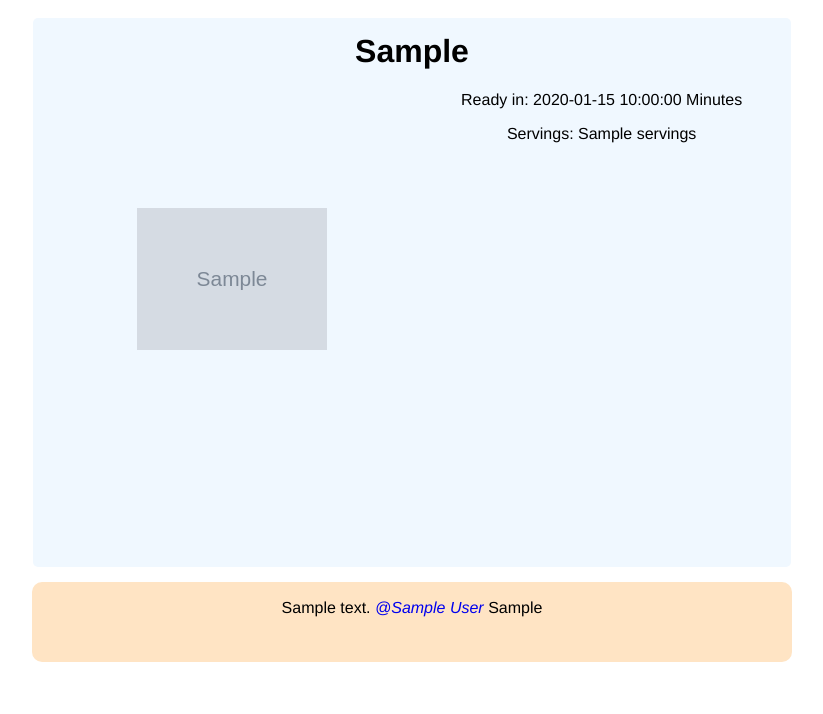
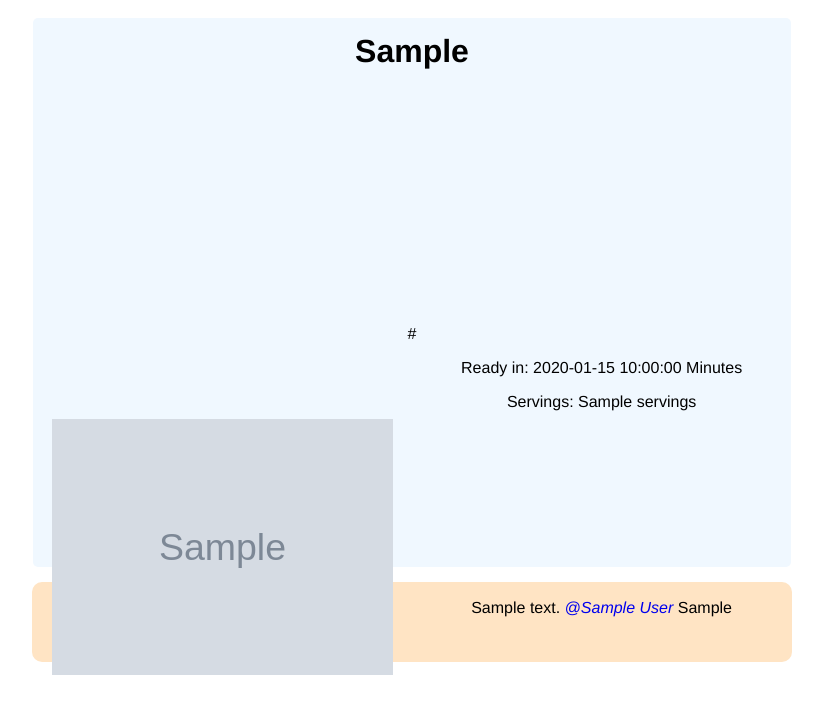
Before and after one commit to fidelitousone/more-recipes, a Flask app: template templates/index.html in a window 1280 px wide. Shown: the top 714 px of the page, without its empty margins (228-1051 px from the left). Run offline with Flask 2, Linux system fonts and the light colour scheme; the template is opened without the code that fills it: most values are stand-ins (such as "Sample title", 1, 10 or a date in 2020); grey boxes marked "Sample" are stand-in pictures.

Commit message:
feat: display recipe link on page
Gets the recipe link from the Spoonacular Request and displays
it on the page. Wrote unit test for link request. Made image
bigger in css, made bullets for ingredients bigger

```diff
--- a/main.py
+++ b/main.py
@@ -88,7 +88,8 @@
         recipe_image=food_info[2],
         prep_time=food_info[3],
         ingredients_length=len(food_info[4]),
-        ingredients=food_info[4]
+        ingredients=food_info[4],
+        source_link=food_info[5]
 
     )
 
--- a/spoonacular_utils.py
+++ b/spoonacular_utils.py
@@ -93,5 +93,6 @@
         data["image"],
         #prep time
         data["readyInMinutes"],
-        ingredients_list
+        ingredients_list,
+        data["sourceUrl"]
     )
--- a/static/style.css
+++ b/static/style.css
@@ -26,8 +26,18 @@
 
 }
 
+.recipe-link {
+    padding-top: 33%;
+    text-align: center;
+
+}
+
 .recipe-content {
 
+}
+
+.recipe-ingredients-list {
+    font-size: 20px;
 }
 
 .recipe-image {
@@ -35,7 +45,6 @@
     width: 50%;
     height: auto;
     margin: auto;
-    padding-top: 15%;
 }
 
 .recipe-information {
@@ -58,10 +67,9 @@
 }
 
 img {
-    width: 50%;
+    width: 90%;
     height: auto;
-    padding-top: 5%;
-    padding-left: 5%;
+    padding-top: 20%;
     display: block;
     margin-left: auto;
     margin-right: auto;
--- a/templates/index.html
+++ b/templates/index.html
@@ -9,6 +9,9 @@
             <div class="recipe-title">
                 <h1>{{queried_food}}</h1>
             </div>
+            <div class="recipe-link">
+                {{source_link}}
+            </div>
             <div class="recipe-content">
                 <div class="recipe-image">
                      <img src="{{recipe_image}}" alt="alternatetext">
@@ -16,6 +19,8 @@
                 <div class="recipe-information">
                     <p>Ready in: {{prep_time}} Minutes</p>
                     <p>Servings: {{servings}}</p>
+                </div>
+                <div class="recipe-ingredients-list">
                     {%for i in range(0, ingredients_length)%}
                         <li>{{ingredients[i]}}</li>
                     {%endfor%}
--- a/tests.py
+++ b/tests.py
@@ -499,5 +499,9 @@
       result = parse_food_information(self.response_spoon)
       self.assertCountEqual(result[4], self.correct_ingredients)
 
+    def test_check_recipe_url(self):
+      result = parse_food_information(self.response_spoon)
+      self.assertAlmostEqual(result[5], "https://www.foodista.com/recipe/ZP3JT33Z/true-vanilla-ice-cream")
+
 if __name__ == '__main__':
     unittest.main()
```
